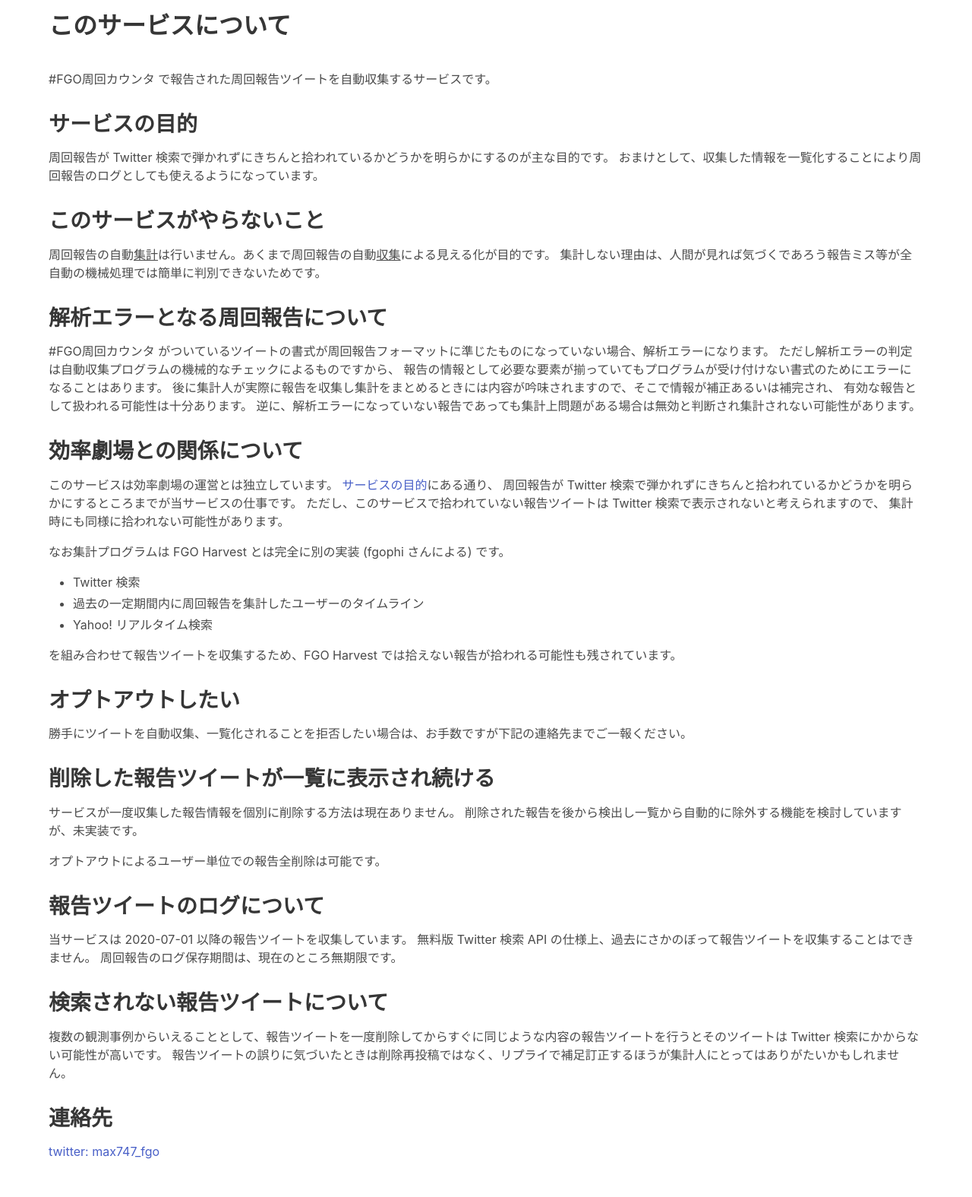
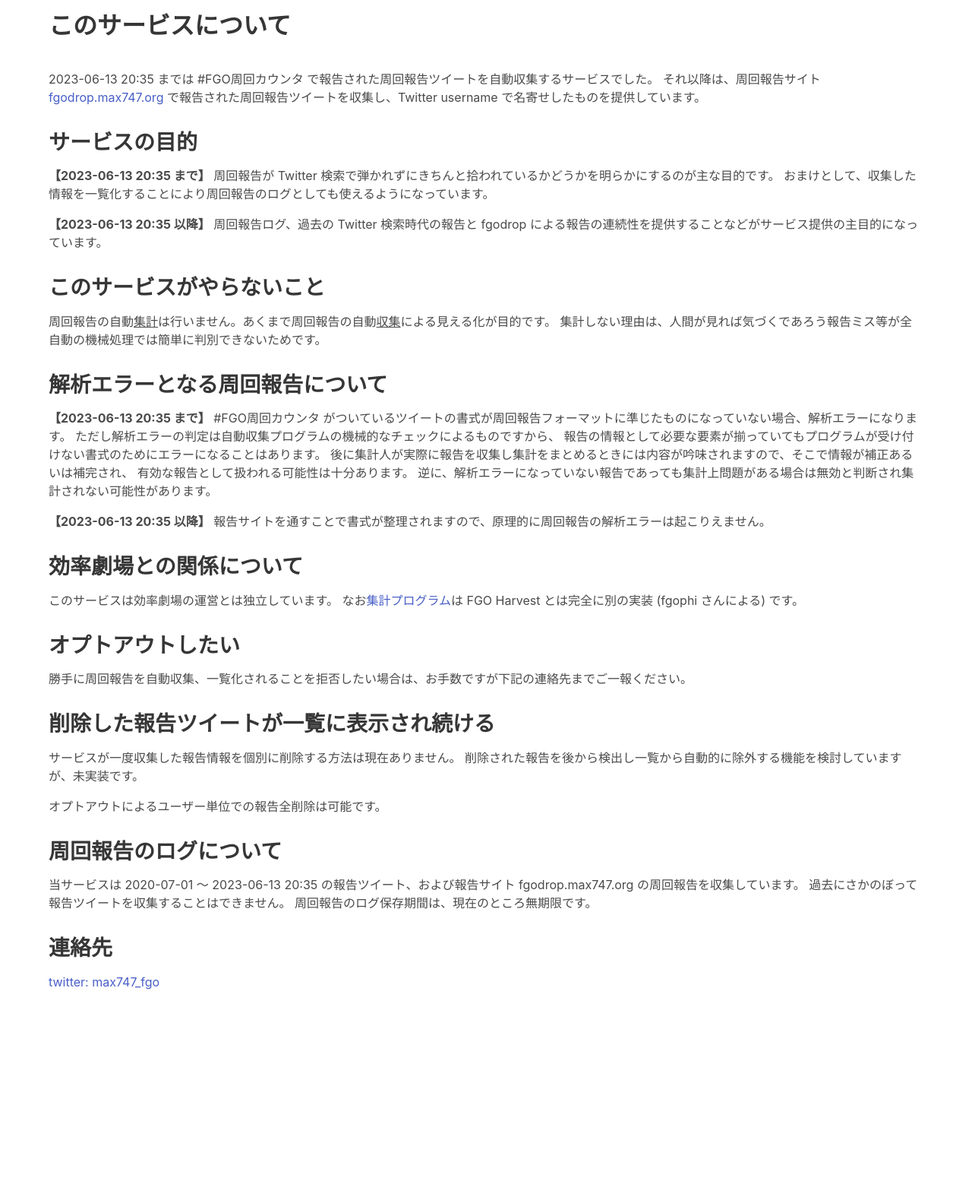
Before and after one commit to fgosc/fgo_harvest, a Python web app: template harvest/chalicelib/templates/static/about.jinja2 in a window 1280 px wide. Shown: the part 100-1675 px from the top of the page at 76% size. After the commit the page ends 1402 px from the top, so only its background shows below. Run offline with Jinja, Linux system fonts and the light colour scheme; the template is opened without the code that fills it, so the values that code supplies are empty; some libraries are stand-ins or nearby versions.

Commit message:
about page 更新

```diff
--- a/harvest/chalicelib/templates/static/about.jinja2
+++ b/harvest/chalicelib/templates/static/about.jinja2
@@ -9,14 +9,23 @@
 このサービスについて
 </h1>
 
-<p>#FGO周回カウンタ で報告された周回報告ツイートを自動収集するサービスです。</p>
+<p>
+2023-06-13 20:35 までは #FGO周回カウンタ で報告された周回報告ツイートを自動収集するサービスでした。
+それ以降は、周回報告サイト <a href="https://fgodrop.max747.org/reports/all" target="_blank">fgodrop.max747.org</a> で報告された周回報告ツイートを収集し、Twitter username で名寄せしたものを提供しています。
+</p>
 
 <a name="purpose"></a>
 <h2>サービスの目的</h2>
 
 <p>
+<b>【2023-06-13 20:35 まで】</b>
 周回報告が Twitter 検索で弾かれずにきちんと拾われているかどうかを明らかにするのが主な目的です。
 おまけとして、収集した情報を一覧化することにより周回報告のログとしても使えるようになっています。
+</p>
+
+<p>
+<b>【2023-06-13 20:35 以降】</b>
+周回報告ログ、過去の Twitter 検索時代の報告と fgodrop による報告の連続性を提供することなどがサービス提供の主目的になっています。
 </p>
 
 <h2>このサービスがやらないこと</h2>
@@ -29,6 +38,7 @@
 <h2>解析エラーとなる周回報告について</h2>
 
 <p>
+<b>【2023-06-13 20:35 まで】</b>
 #FGO周回カウンタ がついているツイートの書式が周回報告フォーマットに準じたものになっていない場合、解析エラーになります。
 ただし解析エラーの判定は自動収集プログラムの機械的なチェックによるものですから、
 報告の情報として必要な要素が揃っていてもプログラムが受け付けない書式のためにエラーになることはあります。
@@ -37,30 +47,22 @@
 逆に、解析エラーになっていない報告であっても集計上問題がある場合は無効と判断され集計されない可能性があります。
 </p>
 
+<p>
+<b>【2023-06-13 20:35 以降】</b>
+報告サイトを通すことで書式が整理されますので、原理的に周回報告の解析エラーは起こりえません。
+</p>
+
 <h2>効率劇場との関係について</h2>
 
 <p>
 このサービスは効率劇場の運営とは独立しています。
-<a href="#purpose">サービスの目的</a>にある通り、
-周回報告が Twitter 検索で弾かれずにきちんと拾われているかどうかを明らかにするところまでが当サービスの仕事です。
-
-ただし、このサービスで拾われていない報告ツイートは Twitter 検索で表示されないと考えられますので、
-集計時にも同様に拾われない可能性があります。
-</p>
-<p>
-なお集計プログラムは FGO Harvest とは完全に別の実装 (fgophi さんによる) です。
-<ul>
-  <li>Twitter 検索</li>
-  <li>過去の一定期間内に周回報告を集計したユーザーのタイムライン</li>
-  <li>Yahoo! リアルタイム検索</li>
-</ul>
-を組み合わせて報告ツイートを収集するため、FGO Harvest では拾えない報告が拾われる可能性も残されています。
+なお<a href="https://github.com/fgosc/fgo-drop-analyzer" target="_blank">集計プログラム</a>は FGO Harvest とは完全に別の実装 (fgophi さんによる) です。
 </p>
 
 <h2>オプトアウトしたい</h2>
 
 <p>
-勝手にツイートを自動収集、一覧化されることを拒否したい場合は、お手数ですが下記の連絡先までご一報ください。
+勝手に周回報告を自動収集、一覧化されることを拒否したい場合は、お手数ですが下記の連絡先までご一報ください。
 </p>
 
 <h2>削除した報告ツイートが一覧に表示され続ける</h2>
@@ -73,20 +75,12 @@
 オプトアウトによるユーザー単位での報告全削除は可能です。
 </p>
 
-<h2>報告ツイートのログについて</h2>
+<h2>周回報告のログについて</h2>
 
 <p>
-当サービスは 2020-07-01 以降の報告ツイートを収集しています。
-無料版 Twitter 検索 API の仕様上、過去にさかのぼって報告ツイートを収集することはできません。
+当サービスは 2020-07-01 ～ 2023-06-13 20:35 の報告ツイート、および報告サイト fgodrop.max747.org の周回報告を収集しています。
+過去にさかのぼって報告ツイートを収集することはできません。
 周回報告のログ保存期間は、現在のところ無期限です。
-</p>
-
-<h2>検索されない報告ツイートについて</h2>
-
-<p>
-複数の観測事例からいえることとして、報告ツイートを一度削除してからすぐに同じような内容の報告ツイートを行うとそのツイートは
-Twitter 検索にかからない可能性が高いです。
-報告ツイートの誤りに気づいたときは削除再投稿ではなく、リプライで補足訂正するほうが集計人にとってはありがたいかもしれません。
 </p>
 
 <h2>連絡先</h2>
```
